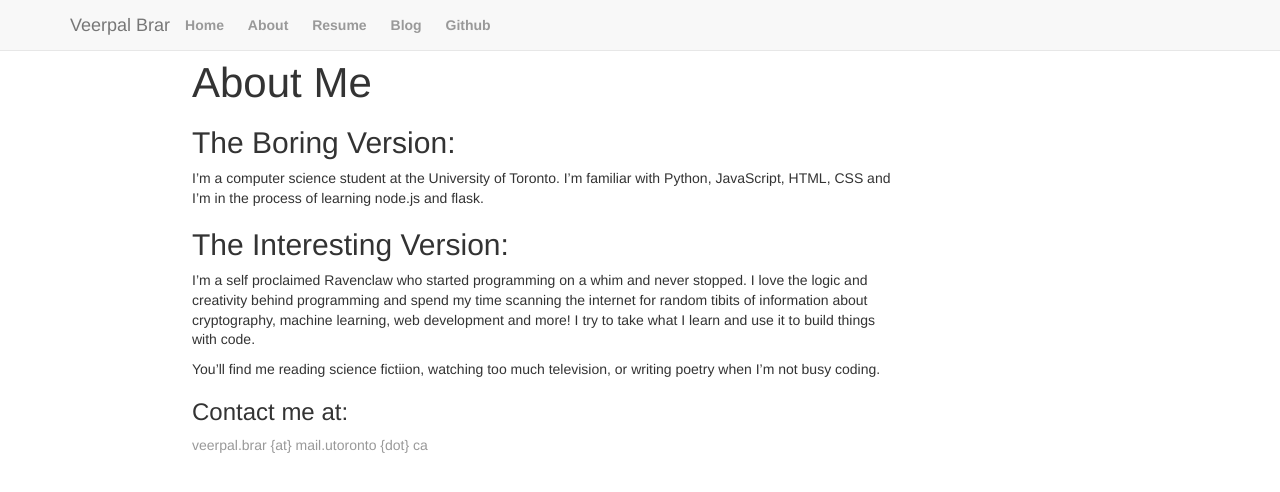
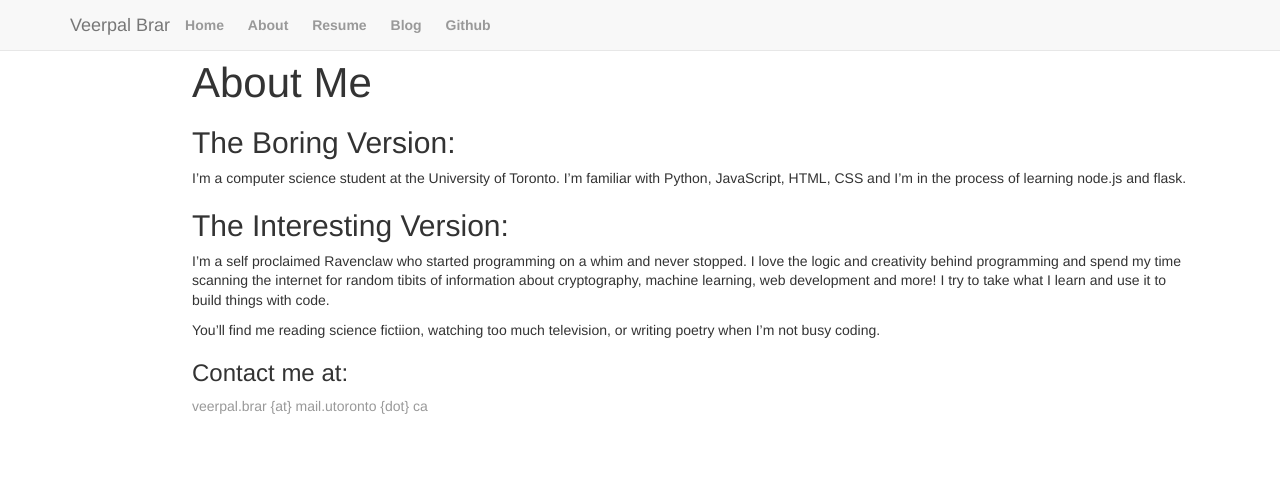
Before and after one commit to VeerpalBrar/VeerpalBrar.github.io, a Jekyll site: the page built from about.md, in a window 1280 px wide. Shown: the top 492 px of the page. Built offline with Jekyll 4.4.1, drawn with Linux system fonts in a browser that asks for light colours.

Commit message:
Update main.css

```diff
--- a/css/main.css
+++ b/css/main.css
@@ -61,16 +61,16 @@ ol, ul {
 
 @media (min-width: 768px) {
     .container-small {
-        width: 300px;
+        width: 500px;
     }
 }
 @media (min-width: 992px) {
     .container-small {
-        width: 500px;
+        width: 800px;
     }
 }
 @media (min-width: 1200px) {
     .container-small {
-        width: 700px;
+        width: 1000px;
     }
 }
```
